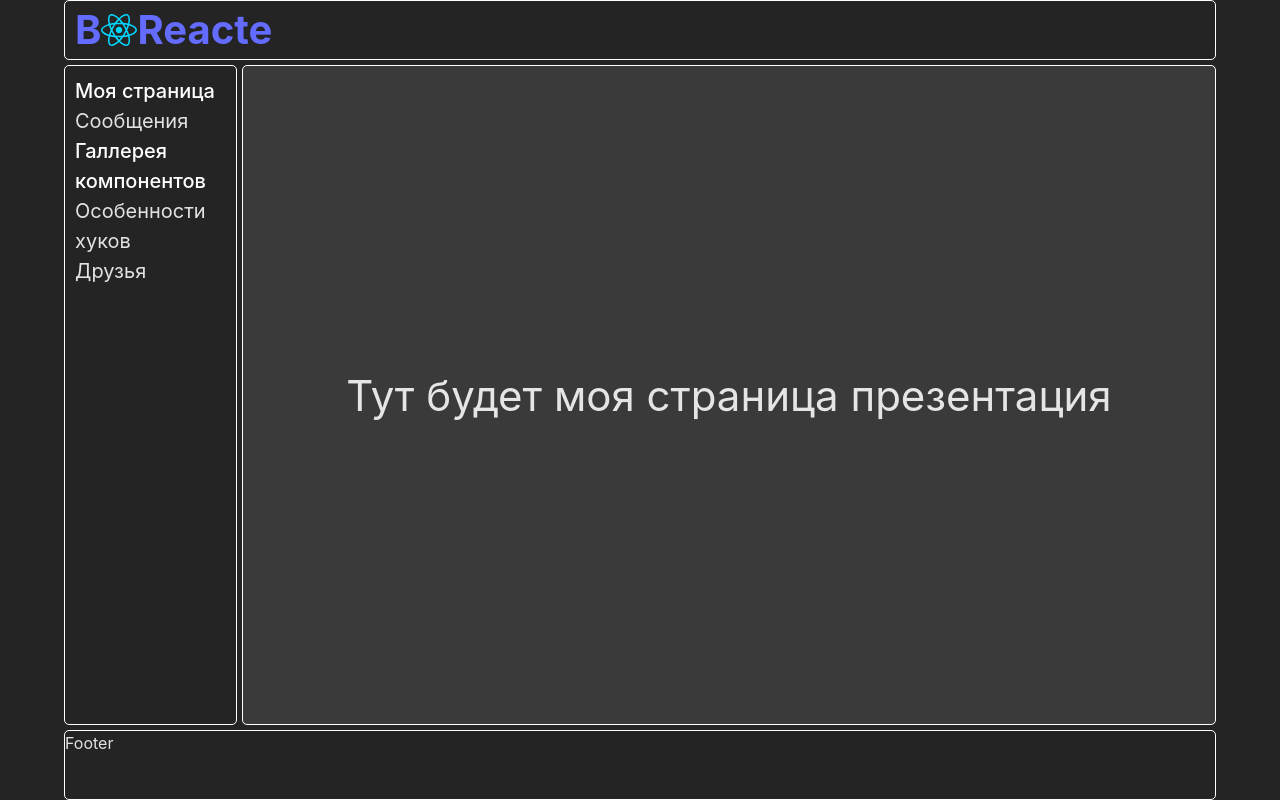
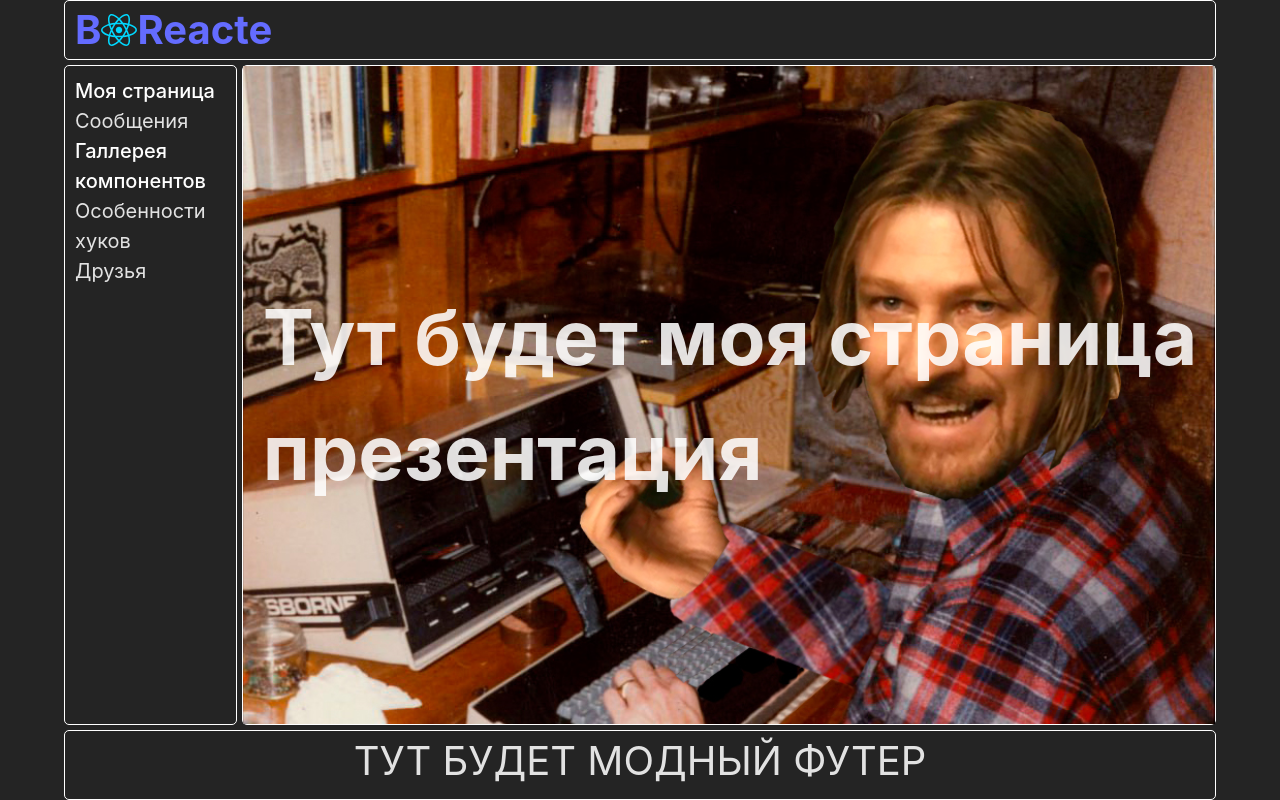
Before and after one commit to Yalanday/v-Reacte, a React (Vite) app: page /my-page in a window 1280 px wide. Built offline with nearby package versions, Linux system fonts and the light colour scheme.

Commit message:
added links from examples

```diff
--- a/src/components/app/app.jsx
+++ b/src/components/app/app.jsx
@@ -20,10 +20,10 @@ function App() {
                     <Routes>
                         <Route path='/' Component={StartPage} />
                         <Route path='/my-page' Component={MyPage} />
-                        <Route path='/examples' Component={Examples} />
+                        <Route exact path='/examples/*' Component={Examples} />
                     </Routes>
                 </StyledMain>
-                <StyledFooter>Footer</StyledFooter>
+                <StyledFooter>ТУТ БУДЕТ МОДНЫЙ ФУТЕР</StyledFooter>
             </PageWrapper>
         </BrowserRouter>
     )
--- a/src/components/app/style.js
+++ b/src/components/app/style.js
@@ -41,4 +41,6 @@ export const StyledFooter = styled.footer`
     grid-area: footer;
     border: 1px solid white;
     border-radius: 5px;
+    font-size: 40px;
+    text-align: center;
 `;
--- a/src/components/pages/examples/circle/circle-component/style.js
+++ b/src/components/pages/examples/circles/circle-component/style.js
@@ -3,17 +3,15 @@ import styled from "styled-components";
 export const StyledCircle = styled.div`
     margin: 20px;
     color: #ffffff;
-    // min-width: 20px;
-    // min-height: 20px;
     max-width: 250px;
-    max-heigth: 250px;
     border: 2px solid red;
     border-radius: 50%;
 `;
 
 export const StyledButton = styled.button`
     width: 50xp;
-    bacground-color: green;
+    font-size: 34px;
+    padding: 10px;
 `;
 
 export const StyledValue = styled.strong`
--- a/src/components/pages/examples/example-page.jsx
+++ b/src/components/pages/examples/example-page.jsx
@@ -1,12 +1,21 @@
+import { Link, Routes, Route } from "react-router-dom";
 import { ButtonExample, StyledExample, TitleExample } from "./style";
 import TaskWrapper from "./task/task-wrapper";
+import CircleWrapper from "./circles/circle-wrapper";
 
 function Examples() {
     return (
         <StyledExample>
-        <TitleExample>Название компонента</TitleExample>
-            <TaskWrapper />
-            <ButtonExample>Посмотреть код</ButtonExample>
+            <Link to="/examples/task-wrapper">Список задач</Link>
+            <Link to="/examples/circle">Кружочки</Link>
+            <TitleExample>Название компонента</TitleExample>
+            <Routes>
+                <Route path='/task-wrapper' Component={TaskWrapper} />
+                <Route path='/circle' Component={CircleWrapper} />
+            </Routes>
+
+            {/* <TaskWrapper /> */}
+            <ButtonExample>Скачать код</ButtonExample>
         </StyledExample>
     )
 }
--- a/src/components/pages/my-page/style.js
+++ b/src/components/pages/my-page/style.js
@@ -1,11 +1,17 @@
 import styled from "styled-components";
+import hacker from "/src/img/hacker-boromir.jpg"
 
 export const StyledMyPage = styled.div`
-    background-color: rgba(255, 255, 255, 0.1);
+    /* background-color: rgba(255, 255, 255, 0.1); */
+    background-image: url(${hacker});
+    background-size: cover;
+    background-position: center;
     display: flex;
     flex-direction: column;
     align-items: center;
     height: 100%;
     justify-content: center;
-    font-size: 42px;
+    font-size: 6vw;
+    font-weight: 700;
+    padding-left: 20px;
 `;
```
Also changed, not shown: src/components/pages/examples/circles/circle-component/circle.jsx (renamed from src/components/pages/examples/circle/circle-component/circle.jsx), src/components/pages/examples/circles/circle-wrapper.jsx (renamed from src/components/pages/examples/circle/circle-wrapper.jsx), src/components/pages/examples/circles/style.js (renamed from src/components/pages/examples/circle/style.js), src/img/hacker-boromir.jpg (added).
